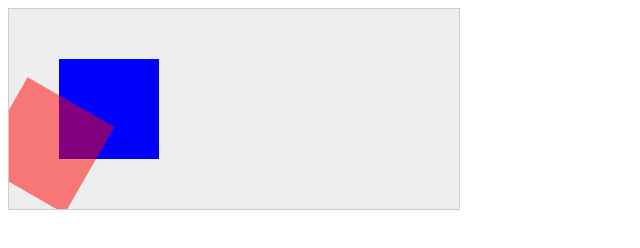
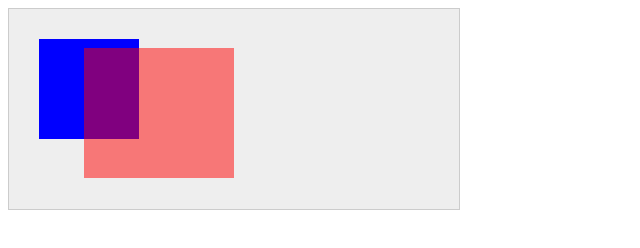
Before and after one commit to Nezeeeeee/NZ_Canvas_Lesson, a plain HTML site: page Трансформации/index.html in a window 1280 px wide. Shown: the whole page, without its empty margins (0-640 px from the left). Drawn offline with Linux system fonts and the light colour scheme.

Commit message:
Масштабирование scale()

```diff
--- a/Трансформации/index.html
+++ b/Трансформации/index.html
@@ -15,13 +15,13 @@
             context = canvas.getContext("2d");
 
         context.fillStyle = "blue";
-        context.fillRect(50,50,100,100);
+        context.fillRect(30,30,100,100);
 
-        context.rotate(.52);
+        context.scale(1.5,1.3);
 
         context.globalAlpha = 0.5;
         context.fillStyle = "red";
-        context.fillRect(50,50,100,100);
+        context.fillRect(50,30,100,100);
     </script>
 </body>
 </html>
```
